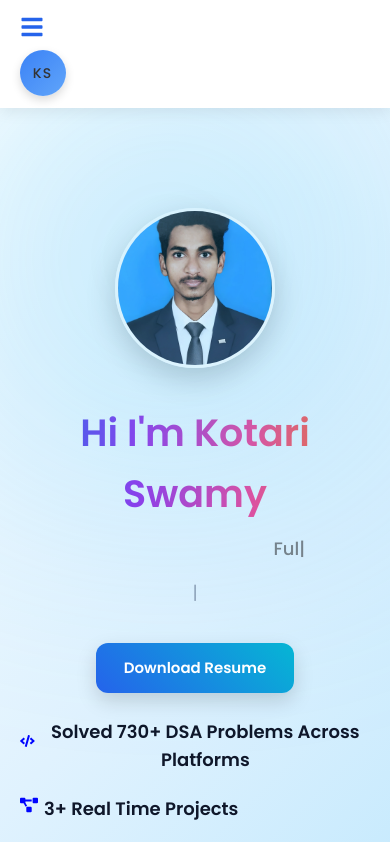
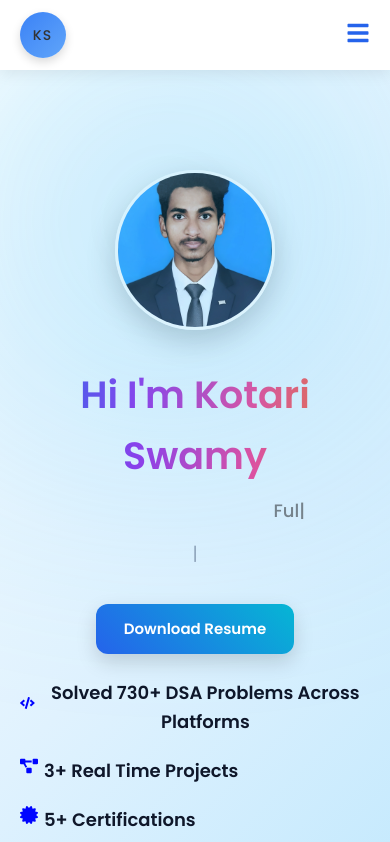
Before and after one commit to Swamy85/swamy-portfolio, a React (Create React App) app: page / in a window 390 px wide. Shown: the top 842 px of the page. Built offline with nearby package versions, Linux system fonts and the light colour scheme.

Commit message:
Update App.css

```diff
--- a/src/App.css
+++ b/src/App.css
@@ -115,13 +115,17 @@ color:#2563eb;
 /* =========================
 RESPONSIVE NAVBAR
 ========================= */
+/* =========================
+TABLET VIEW
+========================= */
 
 @media (max-width: 900px){
 
 .navbar{
 padding:12px 5%;
-flex-direction:column;
-align-items:flex-start;
+display:flex;
+justify-content:space-between;
+align-items:center;
 }
 
 .nav-links{
@@ -135,6 +139,11 @@ font-size:14px;
 }
 
 }
+
+
+/* =========================
+HAMBURGER ICON
+========================= */
 
 .menu-icon{
 display:none;
@@ -143,11 +152,27 @@ cursor:pointer;
 color:#2563eb;
 }
 
+
+/* =========================
+MOBILE VIEW
+========================= */
+
 @media (max-width:768px){
+
+.navbar{
+display:flex;
+justify-content:space-between;
+align-items:center;
+}
 
 .menu-icon{
 display:block;
-}
+position:absolute;
+right:20px;
+top:18px;
+}
+
+/* mobile menu */
 
 .nav-links{
 position:absolute;
@@ -155,10 +180,13 @@ top:70px;
 left:0;
 width:100%;
 background:white;
+
 flex-direction:column;
 align-items:center;
 gap:20px;
+
 padding:20px 0;
+
 transform:translateY(-200%);
 transition:0.4s;
 }
```
